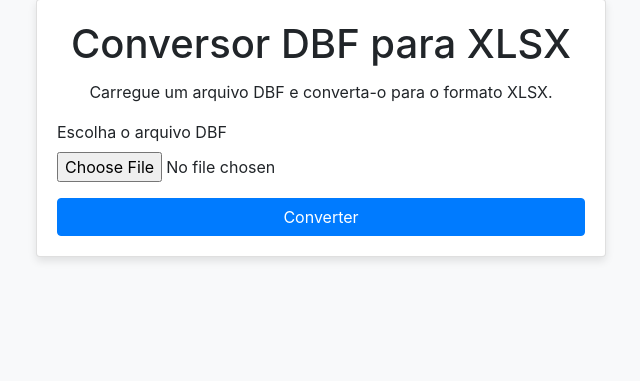
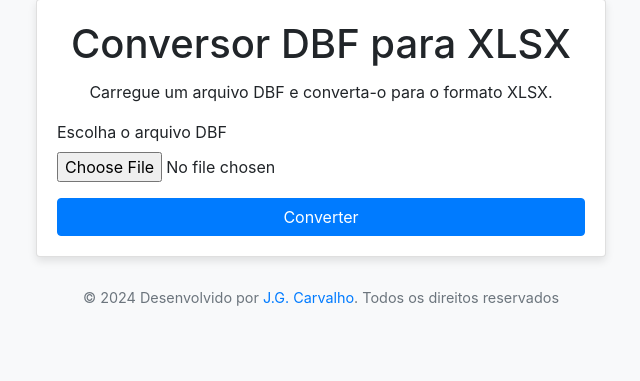
Before and after one commit to jgcarvalho01/convert_dbf_to_xlsx, a Flask app: page / in a window 1280 px wide. Shown: the part 51-432 px from the top of the page, without its empty margins (319-959 px from the left). Run offline with Flask 3, Linux system fonts and the light colour scheme; some libraries are stand-ins or nearby versions.

Commit message:
adicionando footer

```diff
--- a/templates/index.html
+++ b/templates/index.html
@@ -24,6 +24,12 @@
         .alert {
             margin-top: 20px;
         }
+        .footer {
+            text-align: center;
+            margin-top: 30px;
+            font-size: 0.9rem;
+            color: #6c757d;
+        }
     </style>
 </head>
 <body>
@@ -44,6 +50,11 @@
                 </div>
             {% endif %}
         </div>
+      <div class="footer">
+        <p>
+        © 2024 Desenvolvido por <a href="https://jgcarvalho.vercel.app/" target="_blank" rel="noopener noreferrer">J.G. Carvalho</a>. Todos os direitos reservados
+        </p>
+    </div>
     </div>
 
     <!-- Bootstrap JS and dependencies -->
```
